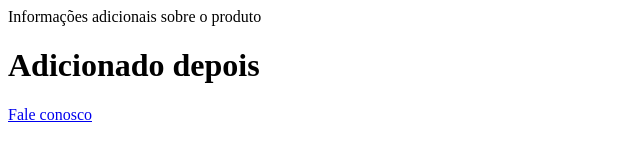
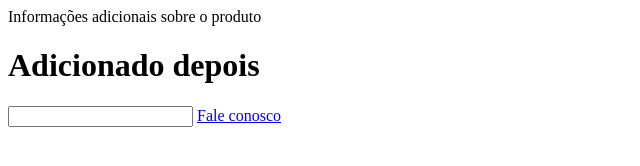
Before and after one commit to Leandromrbs/aprendendo_python, a plain HTML site: page index.html in a window 1280 px wide. Shown: the whole page, without its empty margins (0-640 px from the left). Drawn offline with Linux system fonts and the light colour scheme.

Commit message:
adicionei o input

```diff
--- a/index.html
+++ b/index.html
@@ -14,6 +14,7 @@
 
 <hl>Informações adicionais sobre o produto</hl>
 <h1>Adicionado depois</h1>
+<input type="text" maxlength="20">
 
 <a href="mailto:cliente@dominio.com?subject=Sobre o produto&body=Prezado Sr.:Gostaria de receber mais informações sobre o produto.">Fale conosco</a>
 
```
